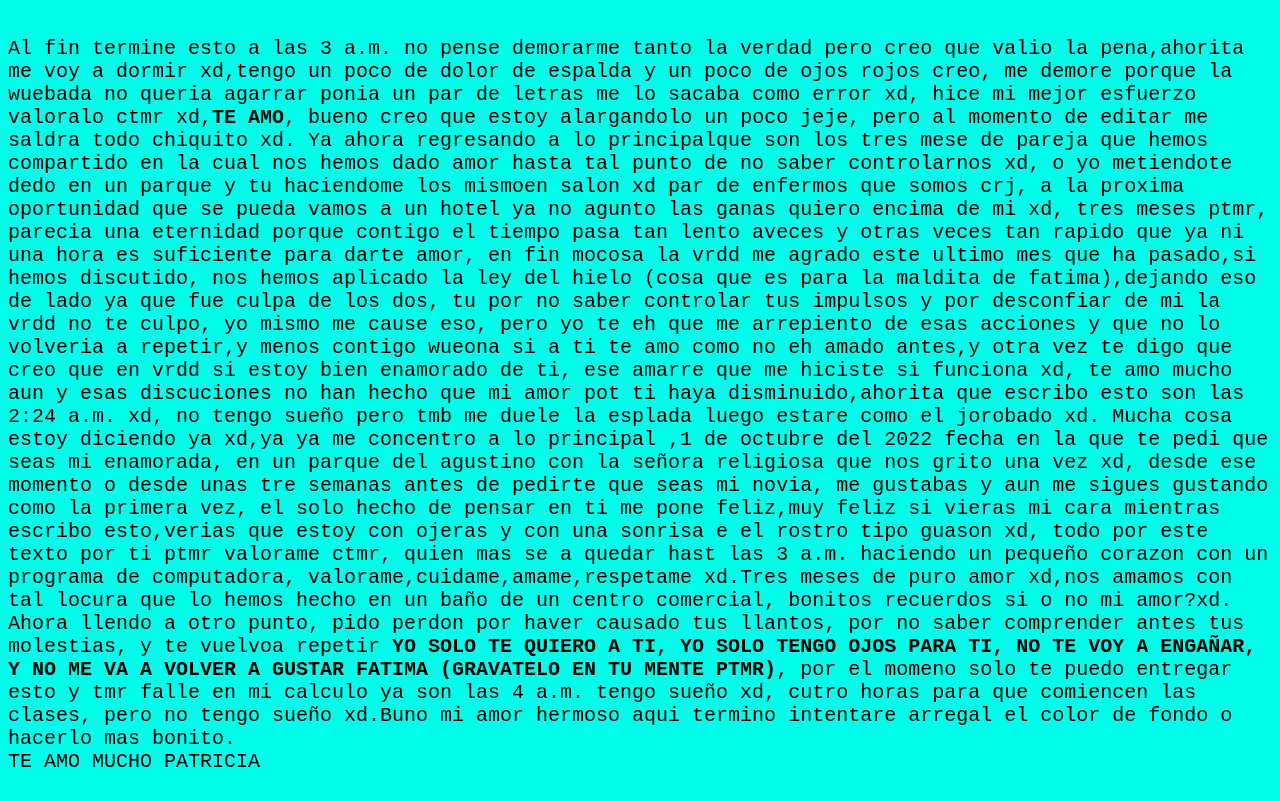
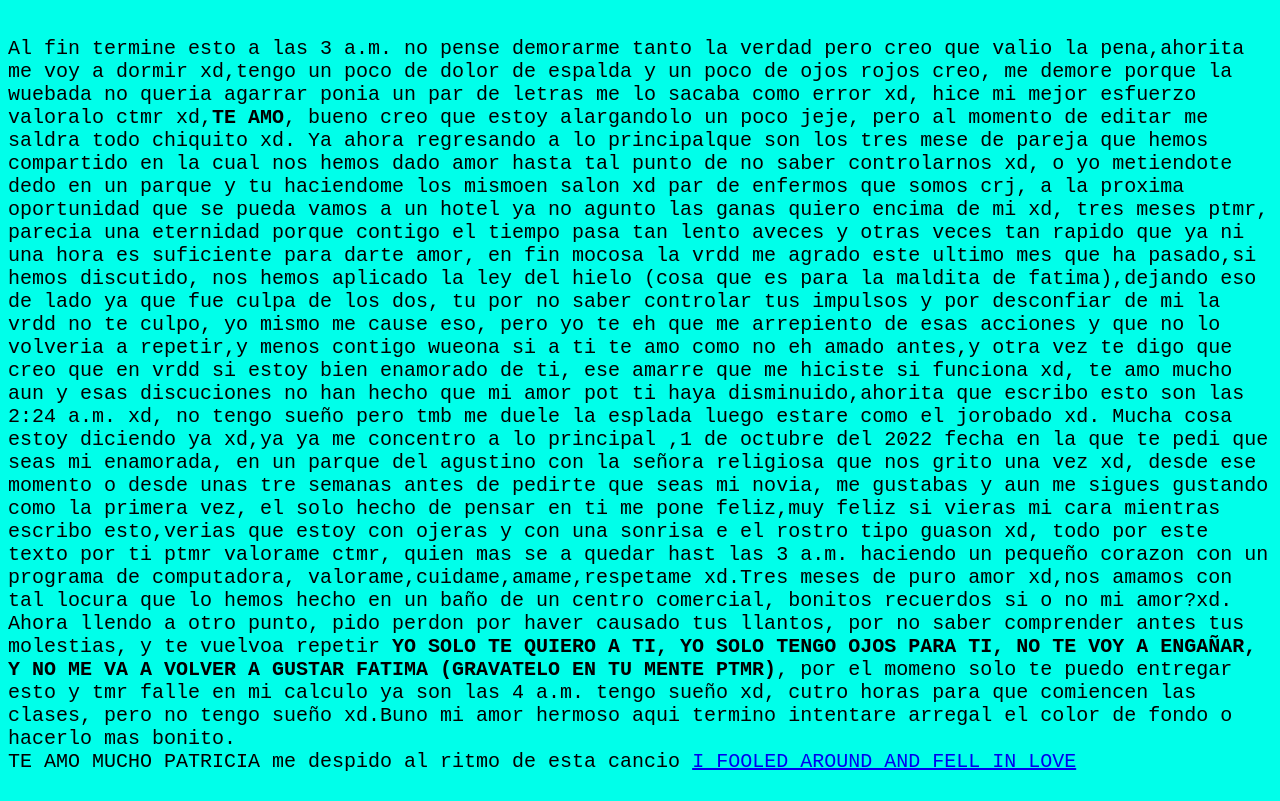
Before and after one commit to gatitomalo34/proyectofinalfinal, a plain HTML site: page index2.html in a window 1280 px wide. Shown: the part 57-858 px from the top of the page. Drawn offline with Linux system fonts and the light colour scheme.

Commit message:
Update index2.html

```diff
--- a/index2.html
+++ b/index2.html
@@ -25,7 +25,7 @@
             bonitos recuerdos si o no mi amor?xd. Ahora llendo a otro punto, pido perdon por haver causado tus llantos, por no saber comprender antes tus molestias, y te vuelvoa repetir <b>YO SOLO TE QUIERO A TI, YO SOLO TENGO OJOS PARA TI, NO TE VOY
             A ENGAÑAR, Y NO ME VA A VOLVER A GUSTAR FATIMA (GRAVATELO EN TU MENTE PTMR)</b>, por el momeno solo te puedo entregar esto y tmr falle en mi calculo ya son las 4 a.m. tengo sueño xd, cutro horas para que comiencen las clases, pero no tengo
             sueño xd.Buno mi amor hermoso aqui termino intentare arregal el color de fondo o hacerlo mas bonito.<br>
-            TE AMO MUCHO PATRICIA
+            TE AMO MUCHO PATRICIA me despido al ritmo de esta cancio <a href="https://youtu.be/JoPZMsjp8Dc" target="_BLANCK">I FOOLED AROUND AND FELL IN LOVE</a>
             </p></div>
 </body>
 </html>
```
